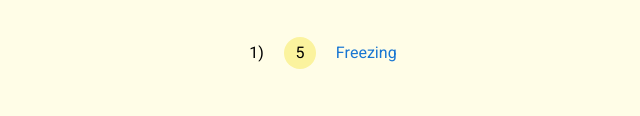
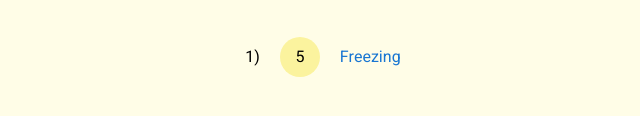
Before and after one commit to nicm42/Guess-the-Number, a website built with Parcel: page index.html in a window 1280 px wide. Both pictures are taken after typing "5" into the empty fields and a click on the button "Guess". Shown: the part 232-348 px from the top of the page, 317-957 px from the left. Built offline with nearby package versions, Linux system fonts and the light colour scheme.

Commit message:
Updated congrats text

```diff
--- a/src/_previous.scss
+++ b/src/_previous.scss
@@ -8,7 +8,7 @@
 }
 
 .history {
-  margin-bottom: 1.5em;
+  margin-bottom: 2em;
   animation: shift 1s ease-in-out forwards;
 }
 
@@ -63,8 +63,9 @@
   display: inline-block;
   margin-left: 1em;
   padding: .25em;
-  height: 1.5em;
-  width: 1.5em;
+  height: 2em;
+  width: 2em;
+  line-height: 2em;
   border-radius: 50%;
   text-align: center;
   background-color: #fbf39e;
--- a/src/script.js
+++ b/src/script.js
@@ -85,11 +85,12 @@ function outputHeat(heating, guesses) {
   }
   newTemperature.innerHTML = `<span class="history-counter">${guesses}</span> <span class="history-guess">${guess.value}</span> <span class="history-heat">${heating}</span>`;
 
-  if (heating === 'Correct') {s
+  if (heating === 'Correct') {
     guess.disabled = true;
     submitGuess.disabled = true;
     const endMessage = document.createElement('p');
-    endMessage.textContent = 'Congrats! Refresh the page to play again.';
+    const guessOrGuesses = (guesses === 1) ? 'guess' : 'guesses';
+    endMessage.innerHTML = `Well done! You found the number in ${guesses} ${guessOrGuesses}. <br>Refresh the page to play again.`;
     endMessage.classList.add('congrats');
     document.querySelector('main').insertBefore(endMessage, temperature);
   }
```
Also changed, not shown: 4 other files.
